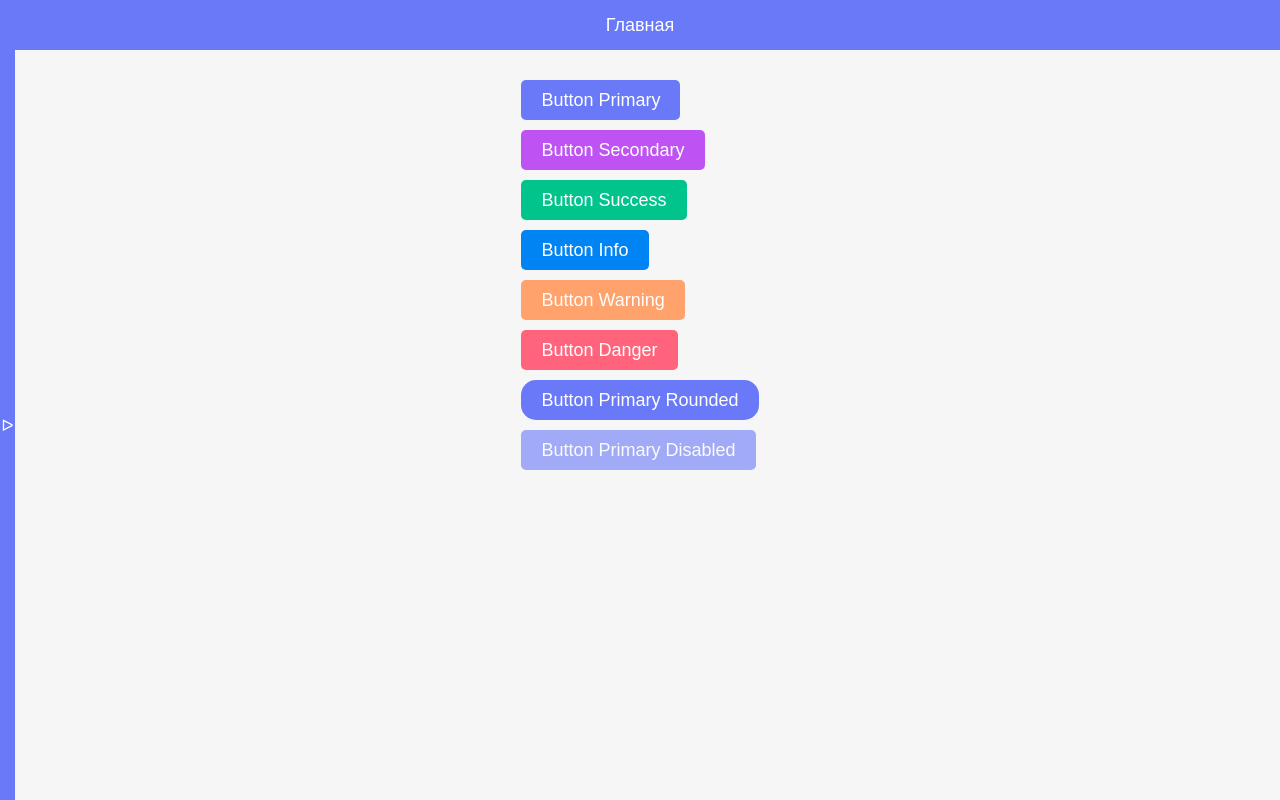
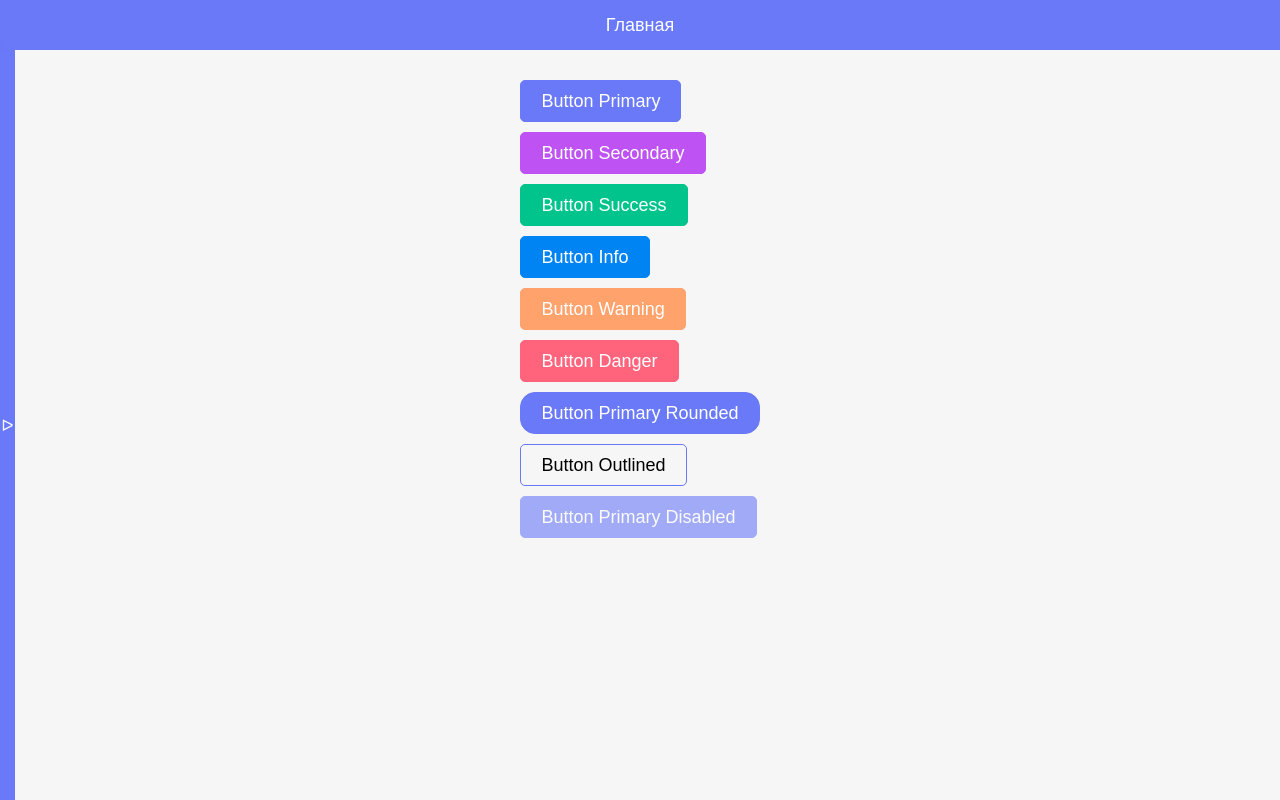
Before and after one commit to Crash2022/Vue-Design, a Vue app: page /button in a window 1280 px wide. Built offline with nearby package versions, Linux system fonts and the light colour scheme.

Commit message:
add: button outlined

```diff
--- a/src/pages/ButtonPage.vue
+++ b/src/pages/ButtonPage.vue
@@ -23,6 +23,10 @@
             Button Primary Rounded
         </CustomButton>
 
+        <CustomButton @click="buttonClick" :outlined="true">
+            Button Outlined
+        </CustomButton>
+
         <CustomButton @click="buttonClick" disabled>
             Button Primary Disabled
         </CustomButton>
--- a/src/shared/ui/CustomUI/CustomButton.vue
+++ b/src/shared/ui/CustomUI/CustomButton.vue
@@ -2,7 +2,8 @@
     <div class="button_wrapper">
         <button :disabled="disabled"
                 :class="['custom_btn', `custom_btn_${color}`,
-                        {'custom_btn_rounded': rounded}]"
+                        {'custom_btn_rounded': rounded},
+                        {'custom_btn_outlined': outlined}]"
         >
             <slot></slot>
         </button>
@@ -19,6 +20,10 @@ const props = defineProps({
         type: Boolean,
         required: false
     },
+    outlined: {
+        type: Boolean,
+        required: false
+    },
     rounded: {
         type: Boolean,
         required: false
@@ -30,7 +35,6 @@ const props = defineProps({
 .button_wrapper {
     // стандартная кнопка
     .custom_btn {
-        background-color: var(--primary);
         color: white;
         padding: 20px;
         border: none;
@@ -48,19 +52,18 @@ const props = defineProps({
             background-color: var(--primary-hover);
         }
 
-        // отключенная кнопка
-        &:disabled {
-            opacity: 0.6;
-            cursor: default;
+        // цветовые стили
+        &_primary {
+            background-color: var(--primary);
+            border: 1px solid var(--primary);
+
+            &:hover {
+                background-color: var(--primary-hover);
+            }
         }
-        // закругленная кнопка
-        &_rounded {
-            border-radius: 15px;
-        }
-
-        // цветовые стили
         &_secondary {
             background-color: var(--secondary);
+            border: 1px solid var(--secondary);
 
             &:hover {
                 background-color: var(--secondary-hover);
@@ -68,6 +71,7 @@ const props = defineProps({
         }
         &_success {
             background-color: var(--success);
+            border: 1px solid var(--success);
 
             &:hover {
                 background-color: var(--success-hover);
@@ -75,6 +79,7 @@ const props = defineProps({
         }
         &_info {
             background-color: var(--info);
+            border: 1px solid var(--info);
 
             &:hover {
                 background-color: var(--info-hover);
@@ -82,6 +87,7 @@ const props = defineProps({
         }
         &_warning {
             background-color: var(--warning);
+            border: 1px solid var(--warning);
 
             &:hover {
                 background-color: var(--warning-hover);
@@ -89,11 +95,31 @@ const props = defineProps({
         }
         &_danger {
             background-color: var(--danger);
+            border: 1px solid var(--danger);
 
             &:hover {
                 background-color: var(--danger-hover);
             }
         }
+
+        // отключенная кнопка
+        &:disabled {
+            opacity: 0.6;
+            cursor: default;
+        }
+        // прозрачная кнопка
+        &_outlined {
+            background-color: transparent;
+            color: #000;
+
+            &:hover {
+                color: #fff;
+            }
+        }
+        // закругленная кнопка
+        &_rounded {
+            border-radius: 15px;
+        }
     }
 }
 </style>
```
